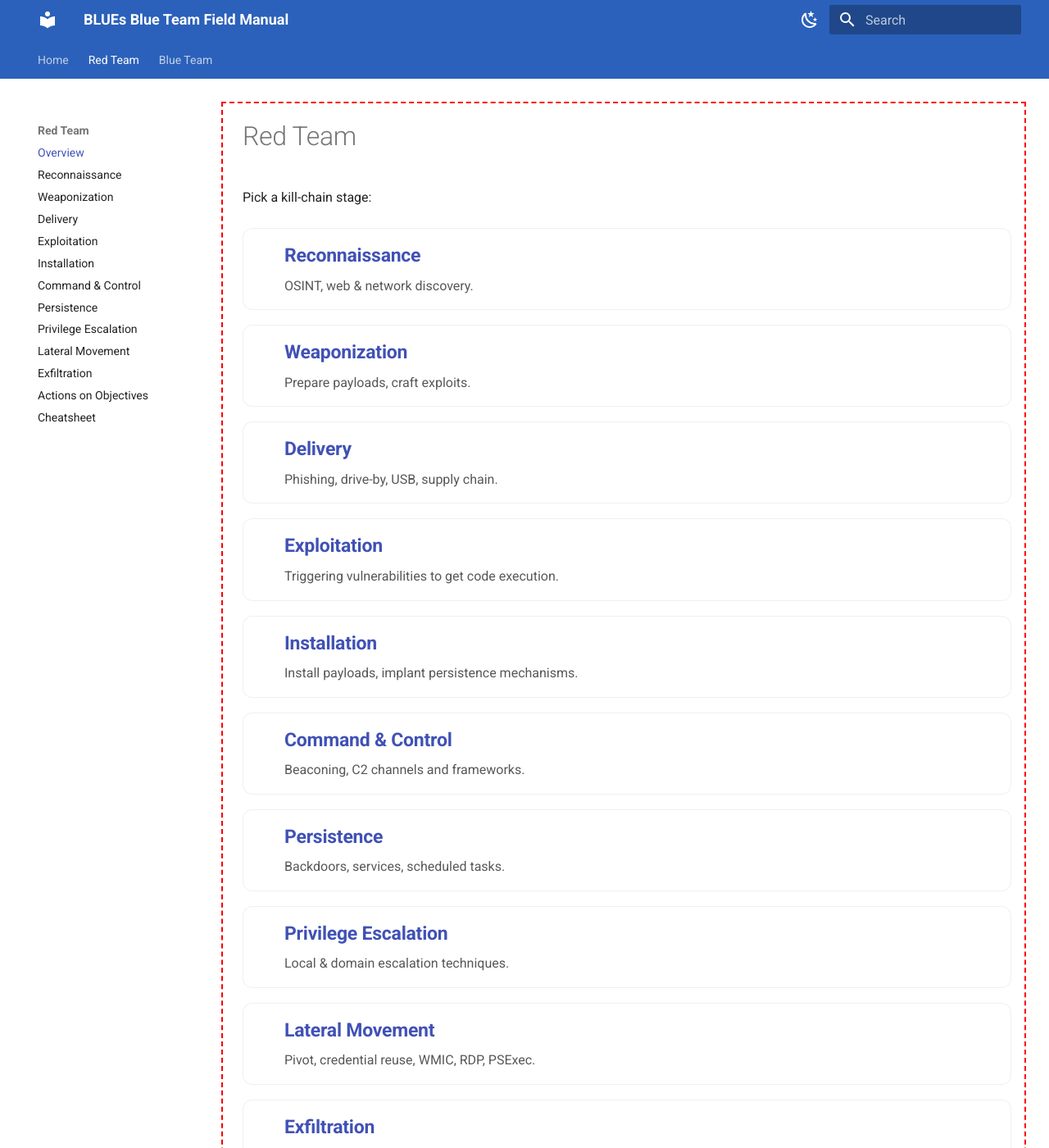
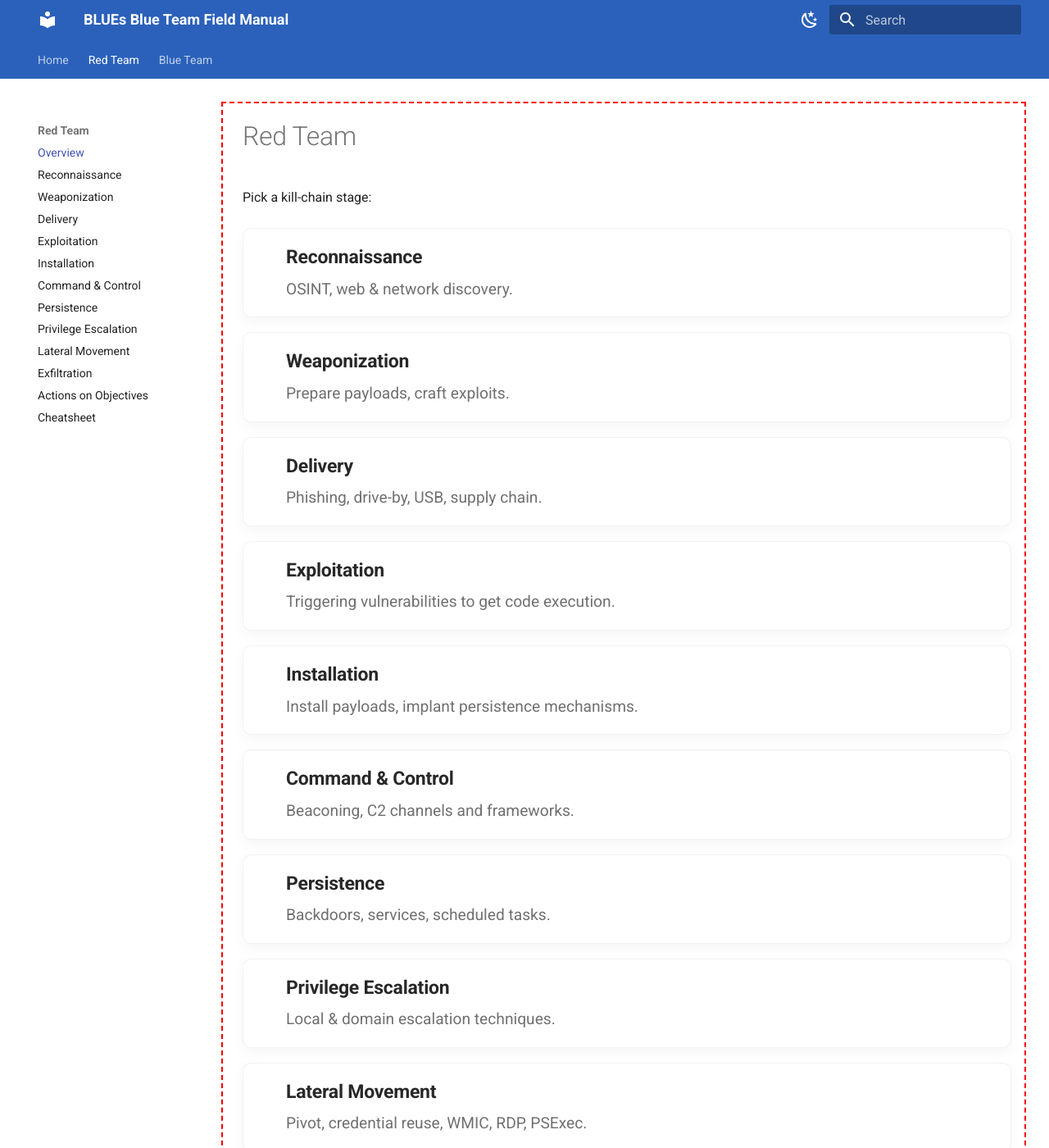
Before and after one commit to BLUE-ps1/BLUES-Blue-Team-Field-Manual, an MkDocs documentation site: the page built from docs/red-team/index.md, in a window 1280 px wide and 1400 px high. Shown: the whole window at 82% size. Built offline with MkDocs 1.6.1 and Material for MkDocs 9.7.7, drawn with Linux system fonts in a browser that asks for light colours.

Commit message:
Update extra.css

```diff
--- a/docs/assets/extra.css
+++ b/docs/assets/extra.css
@@ -142,3 +142,89 @@
 
 /* If you want the text color inside the bar to be white on very dark headers,
    override per your theme later. For now, keep default readable colours. */
+
+/* ---------- Make KC bars visually distinct ---------- */
+
+/* overall wrapper: keep a max width so bars align nicely inside the content column */
+.killchain-list {
+  max-width: 980px;     /* change to taste */
+  margin-left: 0;
+  margin-right: 0;
+}
+
+/* each bar - visible background + border + subtle shadow */
+.kc-bar {
+  display: flex;
+  align-items: center;
+  gap: 18px;
+  text-decoration: none;
+  border-radius: 10px;
+  overflow: hidden;
+  background: #ffffff;                       /* main card bg - keep white or change */
+  border: 1px solid rgba(34, 34, 34, 0.06);  /* stronger visible border */
+  box-shadow: 0 6px 18px rgba(20, 20, 20, 0.04);
+  transition: transform .08s ease, box-shadow .14s ease, border-color .12s ease;
+  padding: 0;
+  min-height: 84px;
+  width: 100%;
+}
+
+/* make left stripe more visible by adding a faint gradient behind it */
+.kc-bar-left {
+  width: 12px;
+  height: 100%;
+  flex: 0 0 12px;
+  box-shadow: inset 0 0 12px rgba(0,0,0,0.04);
+}
+
+/* content area: stronger contrast and spacing */
+.kc-bar-content {
+  padding: 18px 22px;
+  color: var(--md-default-fg-color); /* uses theme text color */
+  display: block;
+}
+
+/* bigger title and darker description for readability */
+.kc-bar-content h3 {
+  margin: 0 0 6px 0;
+  font-weight: 700;
+  font-size: 1.15rem;
+  color: rgba(10, 10, 10, 0.88);
+}
+.kc-bar-content p {
+  margin: 0;
+  color: rgba(25, 25, 25, 0.62);
+  font-size: .96rem;
+}
+
+/* hover / focus: stronger lift and border highlight */
+.kc-bar:hover,
+.kc-bar:focus {
+  transform: translateY(-6px);
+  box-shadow: 0 22px 50px rgba(15,15,15,0.08);
+  border-color: rgba(43,97,186,0.12);
+}
+
+/* active/keyboard focus */
+.kc-bar:focus { outline: 3px solid rgba(43,97,186,0.12); outline-offset: 6px; }
+
+/* color accents for the stripe remain the same (example values) */
+.kc-recon    .kc-bar-left { background: linear-gradient(180deg,#2B61BA,#1f4f96); }
+.kc-weaponize .kc-bar-left { background: linear-gradient(180deg,#c62828,#a21f1f); }
+.kc-delivery .kc-bar-left { background: linear-gradient(180deg,#8e24aa,#6e198f); }
+.kc-exploitation .kc-bar-left { background: linear-gradient(180deg,#d84315,#b33810); }
+.kc-install  .kc-bar-left { background: linear-gradient(180deg,#6d4c41,#563b34); }
+.kc-c2       .kc-bar-left { background: linear-gradient(180deg,#00897b,#006a59); }
+.kc-persistence .kc-bar-left { background: linear-gradient(180deg,#ffb300,#cc8a00); }
+.kc-privesc  .kc-bar-left { background: linear-gradient(180deg,#ef6c00,#c45600); }
+.kc-lateral  .kc-bar-left { background: linear-gradient(180deg,#7b1fa2,#5b0f86); }
+.kc-exfil    .kc-bar-left { background: linear-gradient(180deg,#c2185b,#941243); }
+.kc-actions  .kc-bar-left { background: linear-gradient(180deg,#37474f,#22292f); }
+
+/* responsive tweak: smaller padding on small screens */
+@media (max-width: 700px) {
+  .kc-bar { min-height: 70px; }
+  .kc-bar-content { padding: 12px 14px; }
+  .kc-bar-content h3 { font-size: 1.02rem; }
+  .killchain-list { max-width: 100%; }
+}
```
